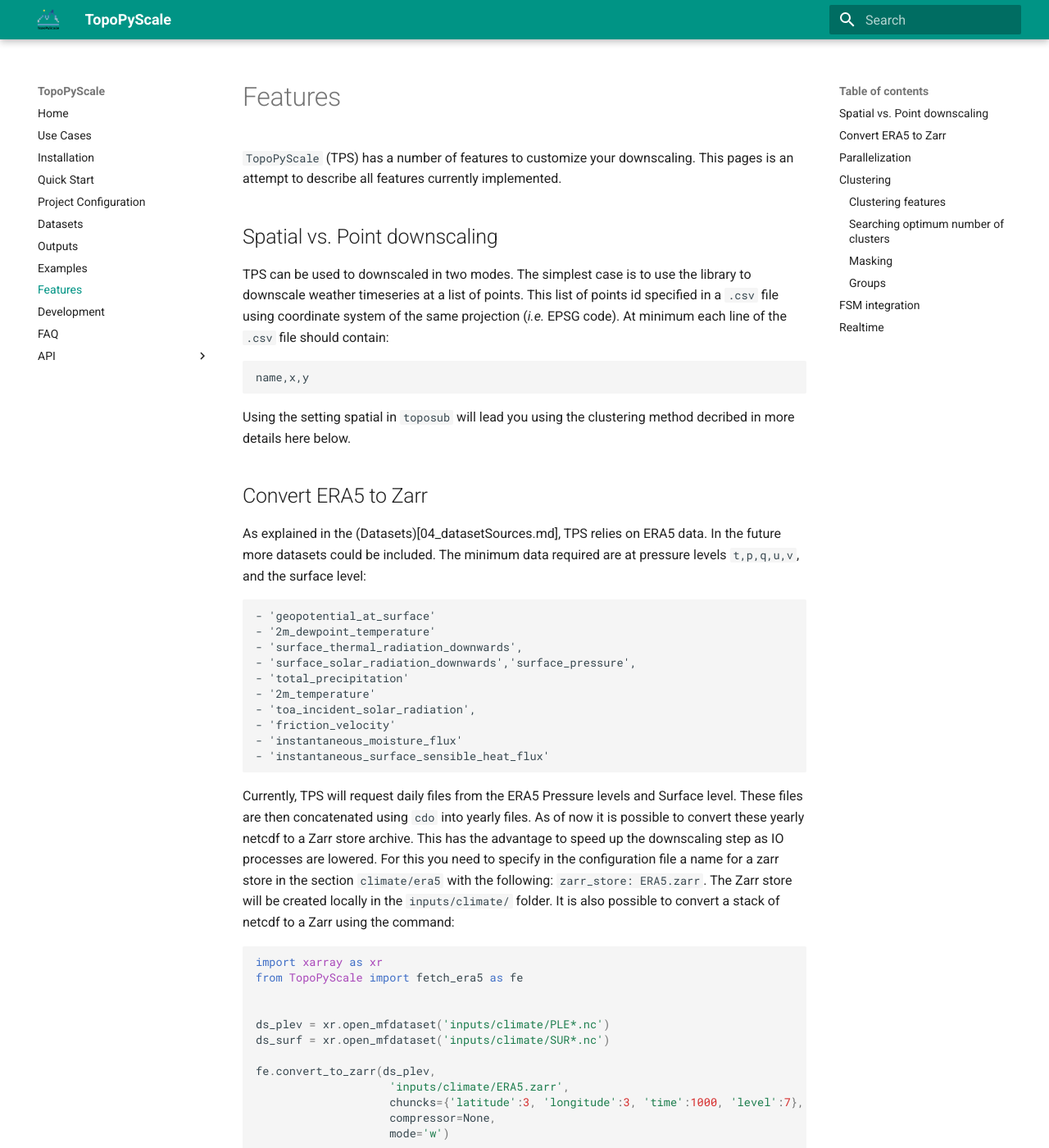
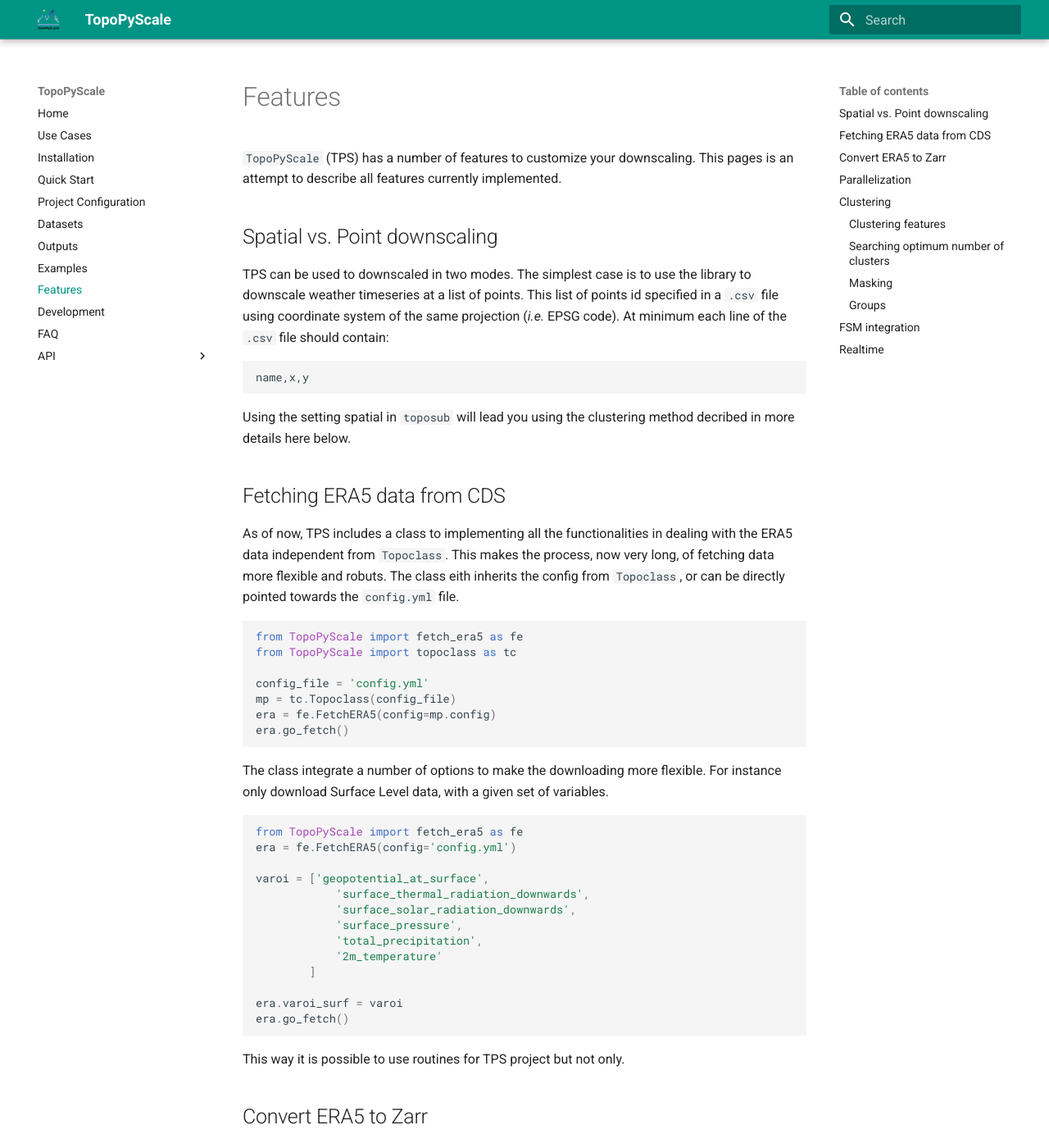
Before and after one commit to ArcticSnow/TopoPyScale, an MkDocs documentation site: the page built from doc/docs/07_features.md, in a window 1280 px wide and 1400 px high. Shown: the whole window at 82% size. Built offline with MkDocs 1.6.1 and Material for MkDocs 9.7.7, drawn with Linux system fonts in a browser that asks for light colours.

Commit message:
added doc for fetching data

````diff
--- a/doc/docs/07_features.md
+++ b/doc/docs/07_features.md
@@ -11,6 +11,41 @@
 ```
 
 Using the setting spatial in `toposub` will lead you using the clustering method decribed in more details here below.
+
+## Fetching ERA5 data from CDS
+
+As of now, TPS includes a class to implementing all the functionalities in dealing with the ERA5 data independent from `Topoclass`. This makes the process, now very long, of fetching data more flexible and robuts. The class eith inherits the config from `Topoclass`, or can be directly pointed towards the `config.yml` file.
+
+```python
+from TopoPyScale import fetch_era5 as fe
+from TopoPyScale import topoclass as tc
+
+config_file = 'config.yml'
+mp = tc.Topoclass(config_file)
+era = fe.FetchERA5(config=mp.config)
+era.go_fetch()
+```
+
+The class integrate a number of options to make the downloading more flexible. For instance only download Surface Level data, with a given set of variables.
+
+```python
+from TopoPyScale import fetch_era5 as fe
+era = fe.FetchERA5(config='config.yml')
+
+varoi = ['geopotential_at_surface',
+			'surface_thermal_radiation_downwards',
+            'surface_solar_radiation_downwards',
+            'surface_pressure',
+            'total_precipitation',
+            '2m_temperature'
+        ]
+
+era.varoi_surf = varoi
+era.go_fetch()
+```
+
+This way it is possible to use routines for TPS project but not only.
+
 
 ## Convert ERA5 to Zarr
 
````
